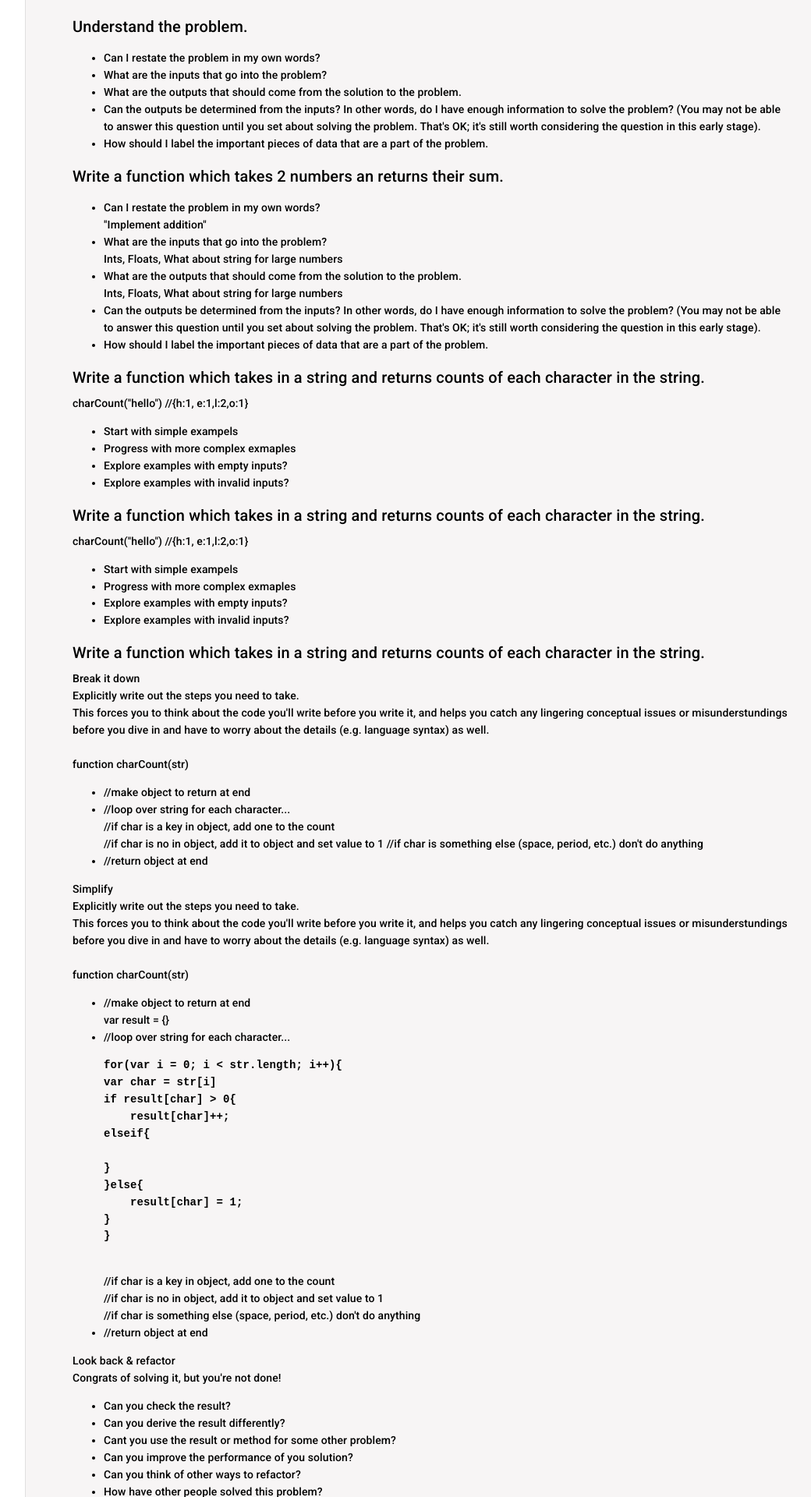
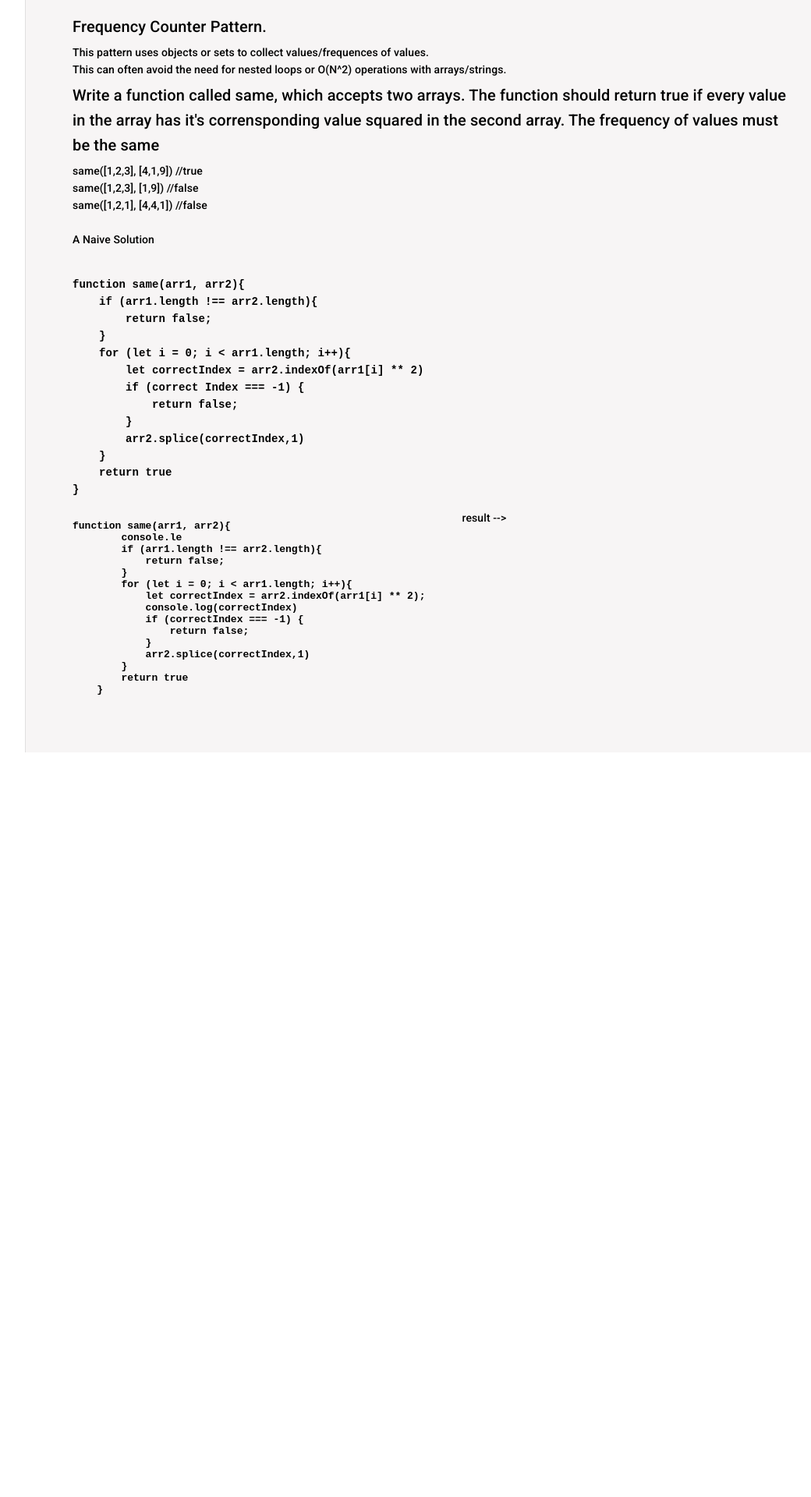
Before and after one commit to mikeKorakakis/algorithms, a React (Create React App) app: page /problem_solving_patterns in a window 1280 px wide. Shown: the part 360-2280 px from the top of the page at 78% size, without its empty margins (208-1248 px from the left). After the commit the page ends 1325 px from the top, so only its background shows below. Built offline with nearby package versions, Linux system fonts and the light colour scheme.

Commit message:
added Problem Solving

```diff
--- a/src/components/ProblemSolving/ProblemSolvingPatterns.tsx
+++ b/src/components/ProblemSolving/ProblemSolvingPatterns.tsx
@@ -1,10 +1,6 @@
-import {
-	Box,
-	Grid,
-	TextField,
-	Typography,
-} from "@material-ui/core";
-import React, {  useState } from "react";
+import { Box, Grid, TextField, Typography } from "@material-ui/core";
+import React, { useState } from "react";
+import FunctionExcecution from "../common/FunctionExecution";
 
 export interface Props {}
 
@@ -25,21 +21,7 @@ function isAlphaNumeric(str: string) {
 	return true;
 }
 
-function charCount(str: string) {
-	var obj: any = {};
-	for (var char of str) {
-		if (isAlphaNumeric(char)) {
-			char = char.toLowerCase();
-			obj[char] = ++obj[char] || 1;
-		}
-	}
-    return obj;
-}
-
 const ProblemSolvingPatterns: React.FC<Props> = () => {
-	const [text, setText] = useState("");
-
-
 	return (
 		<>
 			<Typography variant="h5" gutterBottom>
@@ -61,258 +43,61 @@ const ProblemSolvingPatterns: React.FC<Props> = () => {
 					</ul>
 				</Typography>
 				<Typography variant="h6" gutterBottom>
-					Understand the problem.
+					Frequency Counter Pattern.
 				</Typography>
 				<Typography variant="subtitle2" gutterBottom>
-					<ul>
-						<li>Can I restate the problem in my own words?</li>
-						<li>What are the inputs that go into the problem?</li>
-						<li>
-							What are the outputs that should come from the
-							solution to the problem.
-						</li>
-						<li>
-							Can the outputs be determined from the inputs? In
-							other words, do I have enough information to solve
-							the problem? (You may not be able to answer this
-							question until you set about solving the problem.
-							That's OK; it's still worth considering the question
-							in this early stage).
-						</li>
-						<li>
-							How should I label the important pieces of data that
-							are a part of the problem.
-						</li>
-					</ul>
+					This pattern uses objects or sets to collect
+					values/frequences of values. <br></br>
+					This can often avoid the need for nested loops or O(N^2)
+					operations with arrays/strings.
 				</Typography>
+
 				<Typography variant="h6" gutterBottom>
-					Write a function which takes 2 numbers an returns their sum.
+					Write a function called same, which accepts two arrays. The
+					function should return true if every value in the array has
+					it's corrensponding value squared in the second array. The
+					frequency of values must be the same
 				</Typography>
 				<Typography variant="subtitle2" gutterBottom>
-					<ul>
-						<li>Can I restate the problem in my own words?</li>
-						"Implement addition"
-						<li>What are the inputs that go into the problem?</li>
-						Ints, Floats, What about string for large numbers
-						<li>
-							What are the outputs that should come from the
-							solution to the problem.
-						</li>
-						Ints, Floats, What about string for large numbers
-						<li>
-							Can the outputs be determined from the inputs? In
-							other words, do I have enough information to solve
-							the problem? (You may not be able to answer this
-							question until you set about solving the problem.
-							That's OK; it's still worth considering the question
-							in this early stage).
-						</li>
-						<li>
-							How should I label the important pieces of data that
-							are a part of the problem.
-						</li>
-					</ul>
-				</Typography>
-				<Typography variant="h6" gutterBottom>
-					Write a function which takes in a string and returns counts
-					of each character in the string.
-				</Typography>
-				<Typography variant="subtitle2" gutterBottom>
-					{`charCount("hello") //{h:1, e:1,l:2,o:1}`}
-					<ul>
-						<li>Start with simple exampels</li>
-						<li>Progress with more complex exmaples</li>
-						<li>Explore examples with empty inputs?</li>
-						<li>Explore examples with invalid inputs?</li>
-					</ul>
-				</Typography>
-				<Typography variant="h6" gutterBottom>
-					Write a function which takes in a string and returns counts
-					of each character in the string.
-				</Typography>
-				<Typography variant="subtitle2" gutterBottom>
-					{`charCount("hello") //{h:1, e:1,l:2,o:1}`}
-					<ul>
-						<li>Start with simple exampels</li>
-						<li>Progress with more complex exmaples</li>
-						<li>Explore examples with empty inputs?</li>
-						<li>Explore examples with invalid inputs?</li>
-					</ul>
-				</Typography>
-				<Typography variant="h6" gutterBottom>
-					Write a function which takes in a string and returns counts
-					of each character in the string.
-				</Typography>
-				<Typography variant="subtitle2" gutterBottom>
-					Break it down<br></br>
-					Explicitly write out the steps you need to take.<br></br>
-					This forces you to think about the code you'll write before
-					you write it, and helps you catch any lingering conceptual
-					issues or misunderstundings before you dive in and have to
-					worry about the details (e.g. language syntax) as well.
-					<br></br>
-					<br></br>
-					function charCount(str)
-					{
-						<ul>
-							<li>//make object to return at end</li>
-							<li>
-								//loop over string for each character...
-								<br></br>
-								//if char is a key in object, add one to the
-								count<br></br>
-								//if char is no in object, add it to object and
-								set value to 1 //if char is something else
-								(space, period, etc.) don't do anything
-							</li>
-							<li>//return object at end</li>
-						</ul>
-					}
-				</Typography>
-				<Typography variant="subtitle2" gutterBottom>
-					Simplify<br></br>
-					Explicitly write out the steps you need to take.<br></br>
-					This forces you to think about the code you'll write before
-					you write it, and helps you catch any lingering conceptual
-					issues or misunderstundings before you dive in and have to
-					worry about the details (e.g. language syntax) as well.
-					<br></br>
-					<br></br>
-					function charCount(str)
-					{
-						<ul>
-							<li>//make object to return at end</li>
-							{` var result = {}`}
-							<li>
-								//loop over string for each character...
-								<pre>
-									{`for(var i = 0; i < str.length; i++){
-var char = str[i]
-if result[char] > 0{
-    result[char]++;
-elseif{
-
-}
-}else{
-    result[char] = 1;
-}
-}`}
-								</pre>
-								<br></br>
-								//if char is a key in object, add one to the
-								count<br></br>
-								//if char is no in object, add it to object and
-								set value to 1<br></br>
-								//if char is something else (space, period,
-								etc.) don't do anything
-							</li>
-							<li>//return object at end</li>
-						</ul>
-					}
-				</Typography>
-				<Typography variant="subtitle2" gutterBottom>
-					Look back & refactor<br></br>
-					Congrats of solving it, but you're not done!
-					<br></br>
-					<ul>
-						<li>Can you check the result?</li>
-						<li>Can you derive the result differently?</li>
-						<li>
-							Cant you use the result or method for some other
-							problem?
-						</li>
-						<li>
-							Can you improve the performance of you solution?
-						</li>
-						<li>Can you think of other ways to refactor?</li>
-						<li>How have other people solved this problem?</li>
-					</ul>
-					<pre>
-						{`function charCount(str){
-var obj = {};
-for(var i = 0; i < str.length; i++){
-var char = str[i].toLowerCase();
-if (/[a-z0-9]/.test(char){
-    obj[char]++;
-}else{
-    obj[char] = 1;
-}
-}`}
-					</pre>
-					<pre>
-						{`function charCount(str){
-var obj = {};
-for(var char of str){
-var char = char.toLowerCase();
-if (/[a-z0-9]/.test(char){
-    obj[char]++ || 1;
-}
-return obj;
-
-}`}
-					</pre>
-					<pre>
-						{`function charCount(str){
-var obj = {};
-for(var char of str){
-    if (isAlphanumeric(char)){
-    char = char.toLowerCase();
-    obj[char] = ++obj[char] || 1;
-}
-return obj;
-
-}`}
-					</pre>
+					same([1,2,3], [4,1,9]) //true <br></br>
+					same([1,2,3], [1,9]) //false <br></br>
+					same([1,2,1], [4,4,1]) //false <br></br>
+					<br></br>A Naive Solution
 					<pre>
 						{`
-function isAlphaNumeric(str) {
-var code, i, len;
-
-for (i = 0, len = str.length; i < len; i++) {
-    code = str.charCodeAt(i);
-    if (!(code > 47 && code < 58) && // numeric (0-9)
-        !(code > 64 && code < 91) && // upper alpha (A-Z)
-        !(code > 96 && code < 123)) { // lower alpha (a-z)
-    return false;
+function same(arr1, arr2){
+    if (arr1.length !== arr2.length){
+        return false;
     }
+    for (let i = 0; i < arr1.length; i++){
+        let correctIndex = arr2.indexOf(arr1[i] ** 2)
+        if (correct Index === -1) {
+            return false;
+        }
+        arr2.splice(correctIndex,1)
+    }
+    return true
 }
-return true;
-};
-                        `}
+`}
 					</pre>
 				</Typography>
-                <Grid container>
-				<Grid item xs={6}>
-					<pre>
-						{`function charCount(str){
-var obj = {};
-for(var char of str){
-    if (isAlphanumeric(char)){
-    char = char.toLowerCase();
-    obj[char] = ++obj[char] || 1;
+                <FunctionExcecution inputCount={2}>
+{`
+function same(arr1, arr2){
+    if (arr1.length !== arr2.length){
+        return false;
+    }
+    for (let i = 0; i < arr1.length; i++){
+        let correctIndex = arr2.indexOf(arr1[i] ** 2)
+        if (correct Index === -1) {
+            return false;
+        }
+        arr2.splice(correctIndex,1)
+    }
+    return true
 }
-return obj;
-
-}`}
-					</pre>
-				</Grid>
-				<Grid item xs={6}>
-					<Grid container direction="column" alignItems="flex-start">
-						<TextField
-							style={{ width: "100px", margin: "20px" }}
-							value={text}
-							onChange={(event) =>
-								setText(event?.target?.value)
-							}
-						></TextField>
-						<Box style={{ paddingLeft: "20px" }}>
-							<Typography variant="subtitle2" gutterBottom>
-								{JSON.stringify(charCount(text))}
-							</Typography>
-						</Box>
-					</Grid>
-				</Grid>
-			</Grid>
+`}
+</FunctionExcecution>
 			</Box>
 		</>
 	);
--- /dev/null
+++ b/src/components/common/FunctionExecution.tsx
@@ -0,0 +1,62 @@
+import { Box, Grid, TextField, Typography } from "@material-ui/core";
+import React, { useState } from "react";
+import jsonParse from "../../utils/jsonParse";
+import parseFunction from "../../utils/parseFunction";
+
+export interface Props {
+    inputCount: number;
+    children?: string;
+}
+
+const FunctionExcecution: React.FC<Props> = ({inputCount = 2, children}) => {
+	const [values, setValues] = useState<any[]>(["[1,2,3]"]);
+	const [text2, setText2] = useState<string>("[1,4,9]");
+	const funct = `function same(arr1, arr2){
+        console.le
+        if (arr1.length !== arr2.length){
+            return false;
+        }
+        for (let i = 0; i < arr1.length; i++){
+            let correctIndex = arr2.indexOf(arr1[i] ** 2);
+            console.log(correctIndex)
+            if (correctIndex === -1) {
+                return false;
+            }
+            arr2.splice(correctIndex,1)
+        }
+        return true
+    }`;
+
+	const fn = parseFunction(funct);
+	return (
+		<Grid container>
+			<Grid item xs={6}>
+				<pre>{funct}</pre>
+			</Grid>
+			<Grid item xs={6} style={{paddingLeft: "20px"}} >
+				<Grid container direction="column" alignItems="flex-start">
+					<Grid container alignItems="flex-start">
+                        {
+                           Array(inputCount).map((value, i) => (
+                               <TextField
+                               label={`text${i}`}
+                               style={{ width: "100px", margin: "20px" }}
+                               value={values[i]}
+                               // onChange={(event) => setText(event?.target?.value)}
+                           ></TextField>
+                           ))
+                        }
+					</Grid>
+					<Box style={{ paddingLeft: "20px" }}>
+						<Typography variant="subtitle2" gutterBottom>
+                        {"result --> "}
+							{/* {JSON.stringify(fn(jsonParse(text), jsonParse(text2)))} */}
+						</Typography>
+					</Box>
+				</Grid>
+			</Grid>
+		</Grid>
+	);
+};
+
+export default FunctionExcecution;
--- /dev/null
+++ b/src/utils/jsonParse.ts
@@ -0,0 +1,13 @@
+
+
+const jsonParse = (str : string) => {
+    let result = "error parsing"
+    try {
+        result = JSON.parse(str)
+    }catch(err){
+        console.log(err)
+    }
+    return result
+}
+
+export default jsonParse;
--- /dev/null
+++ b/src/utils/parseFunction.ts
@@ -0,0 +1,28 @@
+/* Parse a string function definition and return a function object. Does not use eval.
+ * @param {string} str
+ * @return {function}
+ *
+ * Example:
+ *  var f = function (x, y) { return x * y; };
+ *  var g = parseFunction(f.toString());
+ *  g(33, 3); //=> 99
+ */
+const parseFunction = (str: string) => {
+	var fn_body_idx = str.indexOf("{"),
+		fn_body = str.substring(fn_body_idx + 1, str.lastIndexOf("}")),
+		fn_declare = str.substring(0, fn_body_idx),
+		fn_params = fn_declare.substring(
+			fn_declare.indexOf("(") + 1,
+			fn_declare.lastIndexOf(")")
+		),
+		args = fn_params.split(",");
+
+
+        args.push(fn_body);
+
+
+	//@ts-ignore
+	return new Function(...args);
+};
+
+export default parseFunction;
```
